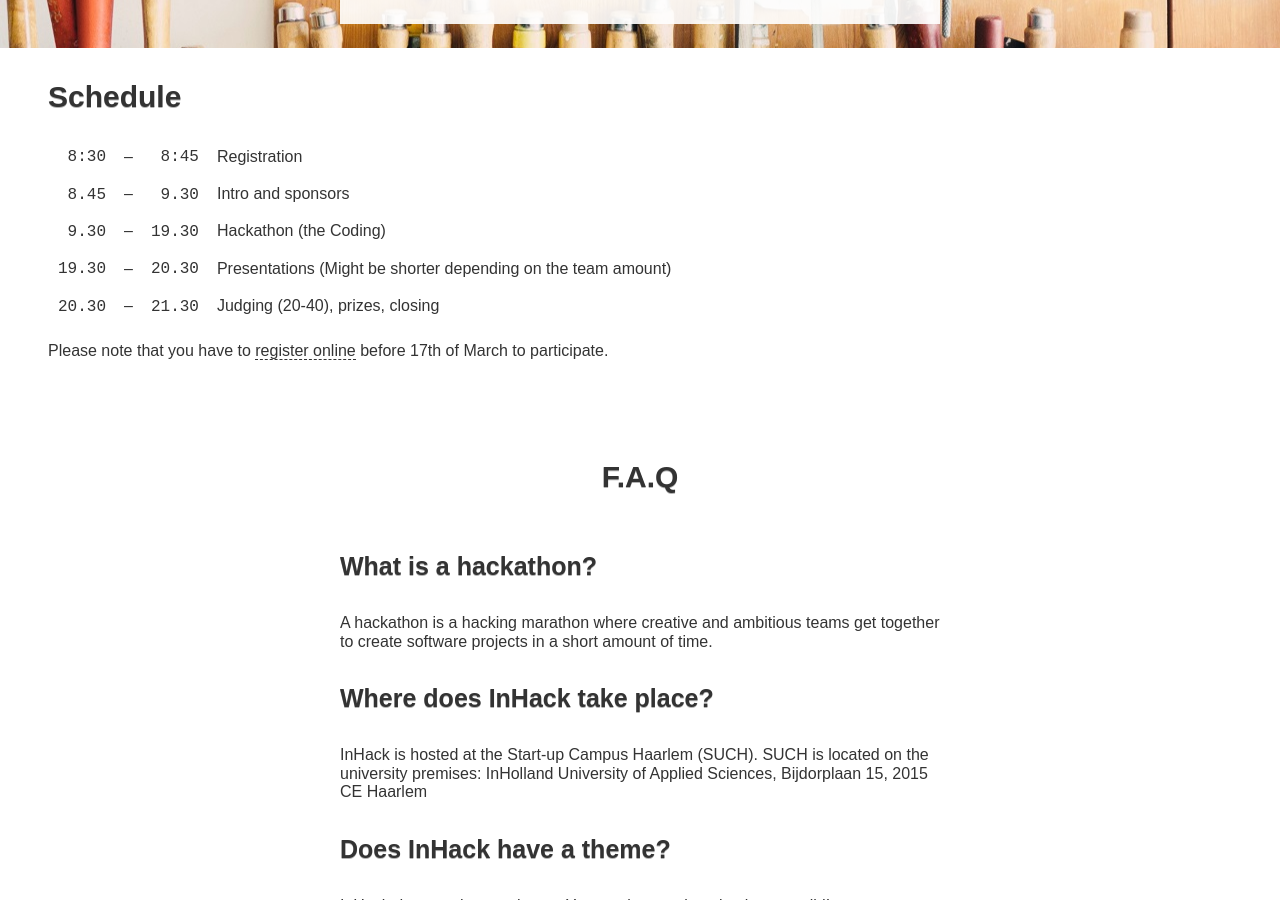
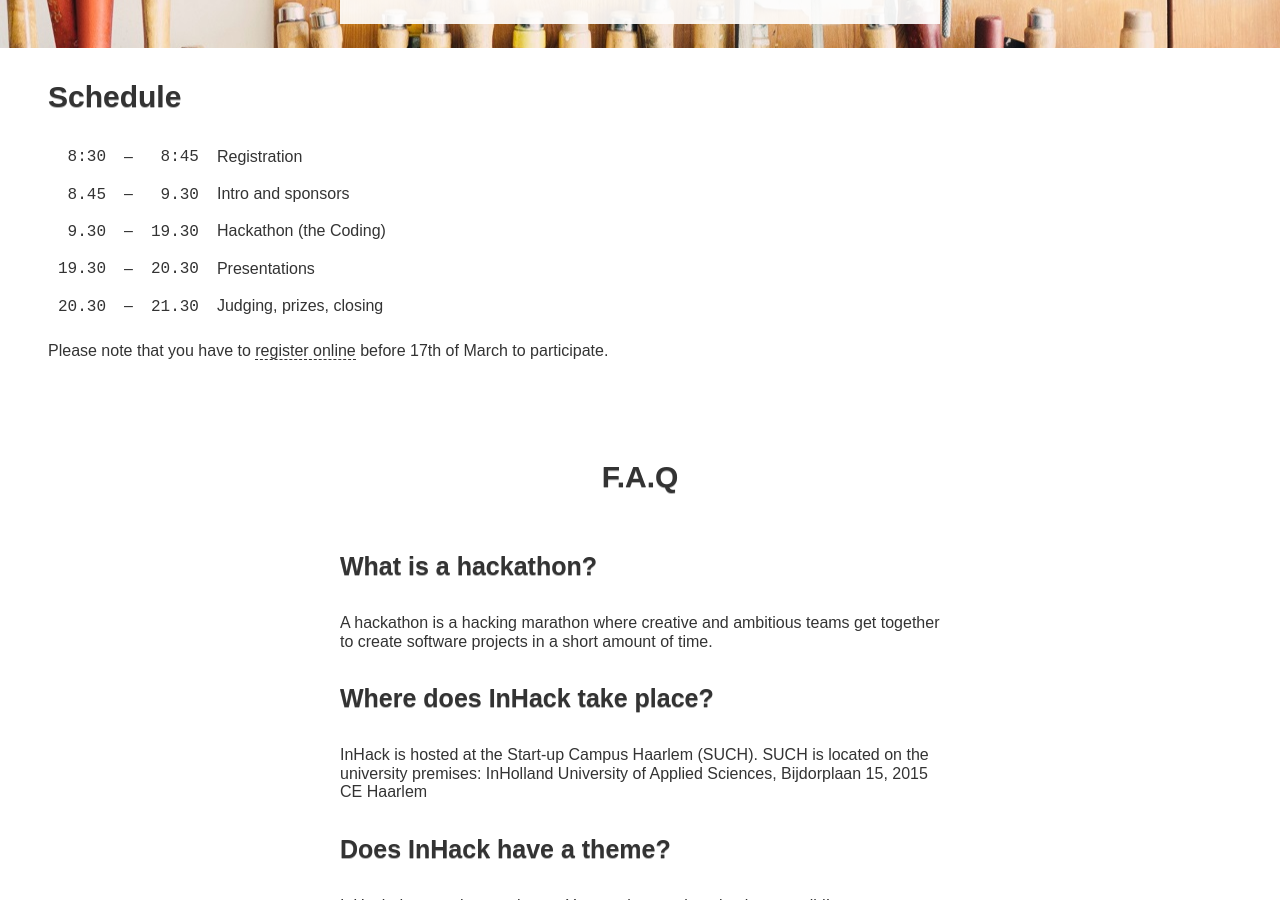
Before and after one commit to InHack2018/inhack2018.github.io, a Jekyll site: the page built from index.html, in a window 1280 px wide and 900 px high, scrolled down 1888 px. Built offline with Jekyll 4.4.1, drawn with Linux system fonts in a browser that asks for light colours; nearby versions of some CDN libraries.

Commit message:
Update 0000-02-03-schedule.md
updated schedule

```diff
--- a/_posts/0000-02-03-schedule.md
+++ b/_posts/0000-02-03-schedule.md
@@ -12,8 +12,8 @@ title: Schedule
 | `8:30`  | –   |  `8:45` | Registration |
 | `8.45`  | –   |  `9.30` | Intro and sponsors |
 | `9.30`  | –   | `19.30` | Hackathon (the Coding) |
-| `19.30` | –   | `20.30` | Presentations (Might be shorter depending on the team amount) |
-| `20.30` | –   | `21.30` | Judging (20-40), prizes, closing |
+| `19.30` | –   | `20.30` | Presentations |
+| `20.30` | –   | `21.30` | Judging, prizes, closing |
 
 Please note that you have to [register online](https://goo.gl/forms/67DeV5SXL0Pl24403) before 17th of March to participate.
 
```
